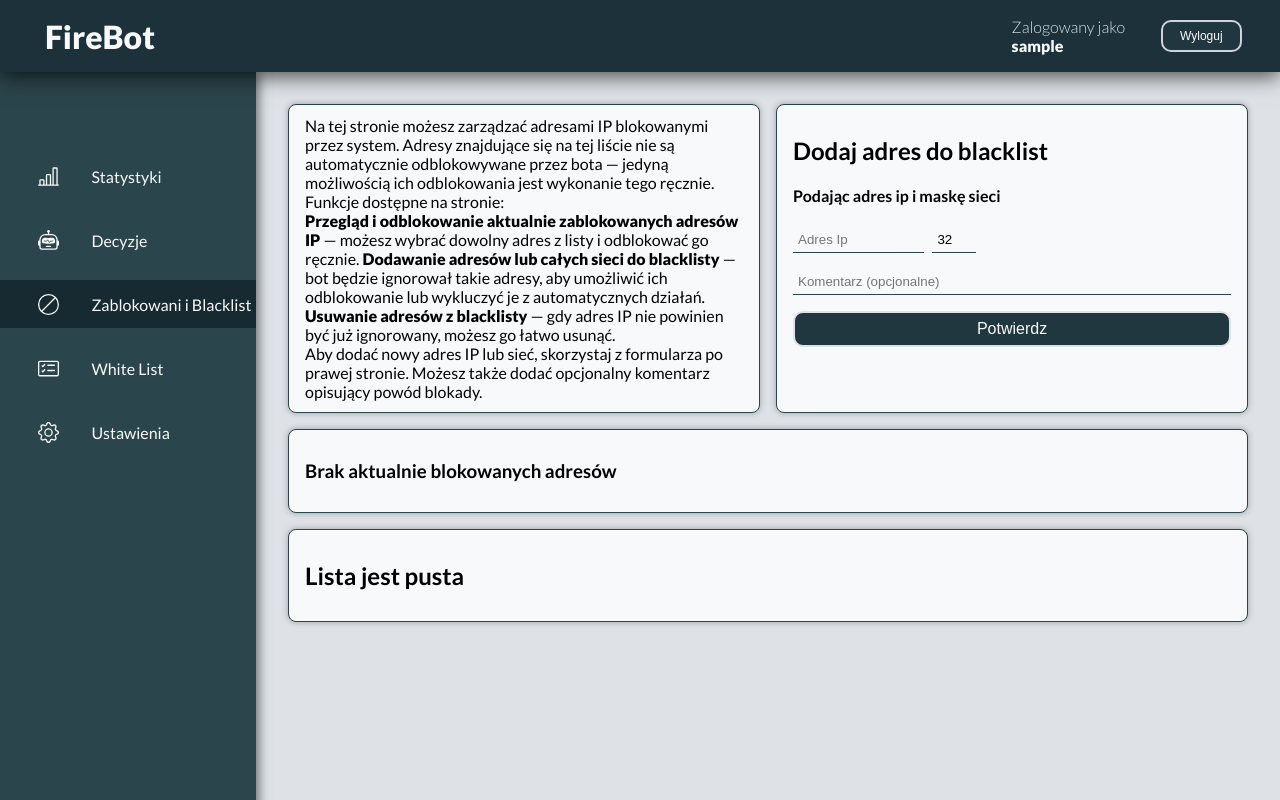
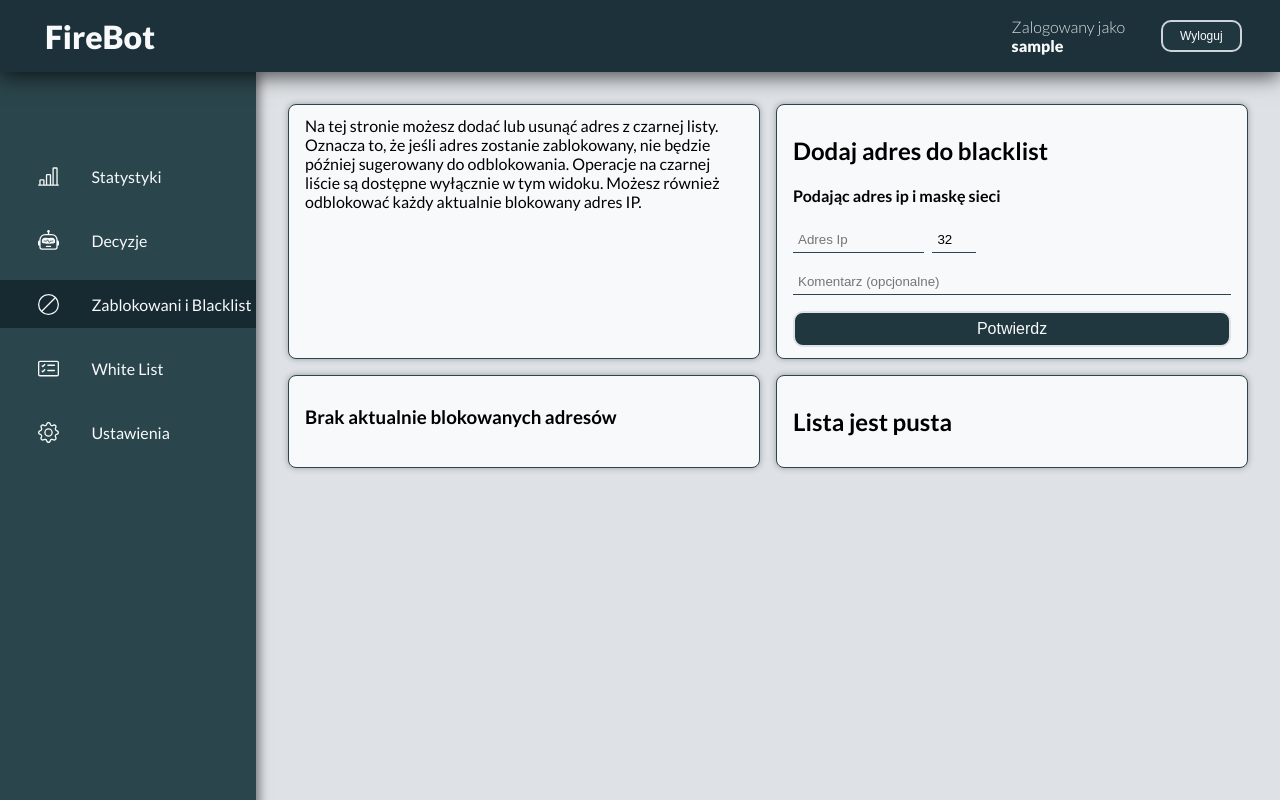
Before and after one commit to Konradiks/FireBot, a Django app: page /dashboard/blacklist/ in a window 1280 px wide. Run offline with Django 5.2, Linux system fonts and the light colour scheme; the visitor is signed in with stand-in values (Sample User, id 1); data that the repository does not hold is empty.

Commit message:
visual changes

```diff
--- a/templates/dashboard/blacklist.html
+++ b/templates/dashboard/blacklist.html
@@ -3,24 +3,7 @@
 {% block content %}
 <div class="row" style="">
     <div class="box">
-        <p>
-            Na tej stronie możesz zarządzać adresami IP blokowanymi przez system.
-            Adresy znajdujące się na tej liście nie są automatycznie odblokowywane przez bota —
-            jedyną możliwością ich odblokowania jest wykonanie tego ręcznie.
-        </p>
-
-        <p>
-            Funkcje dostępne na stronie:
-        </p>
-        <ul style="all: unset;">
-            <li style="all: unset;"><strong>Przegląd i odblokowanie aktualnie zablokowanych adresów IP</strong> — możesz wybrać dowolny adres z listy i odblokować go ręcznie.</li>
-            <li style="all: unset;"><strong>Dodawanie adresów lub całych sieci do blacklisty</strong> — bot będzie ignorował takie adresy, aby umożliwić ich odblokowanie lub wykluczyć je z automatycznych działań.</li>
-            <li style="all: unset;"><strong>Usuwanie adresów z blacklisty</strong> — gdy adres IP nie powinien być już ignorowany, możesz go łatwo usunąć.</li>
-        </ul>
-
-        <p>
-            Aby dodać nowy adres IP lub sieć, skorzystaj z formularza po prawej stronie. Możesz także dodać opcjonalny komentarz opisujący powód blokady.
-        </p>
+        <p> Na tej stronie możesz dodać lub usunąć adres z czarnej listy. Oznacza to, że jeśli adres zostanie zablokowany, nie będzie później sugerowany do odblokowania. Operacje na czarnej liście są dostępne wyłącznie w tym widoku. Możesz również odblokować każdy aktualnie blokowany adres IP. </p>
 
     </div>
 
@@ -38,7 +21,7 @@
         </form>
     </div>
 </div>
-
+<div class="row">
     <div class="box">
         {% if block_list %}
             <h2>Aktualnie blokowane adresy:</h2>
@@ -94,6 +77,7 @@
     <h2>Lista jest pusta</h2>
 {% endif %}
 </div>
+    </div>
 
 
 
--- a/templates/dashboard/mode.html
+++ b/templates/dashboard/mode.html
@@ -2,6 +2,11 @@
 
 {% block content %}
 
+    <div class="box">
+        <p> Na tej stronie, w trybie ręcznego wydawania komend, znajdują się dwie listy. </p>
+        <p> Pierwsza lista zawiera adresy sugerowane przez system do zablokowania, zgodnie z wcześniej zdefiniowanymi ustawieniami. Możesz zablokować wszystkie adresy przyciskiem „Zablokuj wszystkie” lub zaznaczyć wybrane pozycje, aby zablokować je pojedynczo. Po naciśnięciu przycisku zostanie wygenerowana komenda umożliwiająca dodanie reguły blokady do firewalla. Komendę można wkleić do konsoli po wcześniejszym uzupełnieniu klucza API. </p>
+        <p> Druga lista zawiera adresy przeznaczone do odblokowania, ponieważ czas ich blokady dobiegł końca. Komenda do odblokowania zostanie wygenerowana w taki sam sposób, jak w przypadku pierwszej listy. </p>
+    </div>
 
     {% if automated %}
         <div class="box" style="text-align:center; padding:20px;">
--- a/templates/dashboard/whitelist.html
+++ b/templates/dashboard/whitelist.html
@@ -3,8 +3,7 @@
 {% block content %}
 <div class="row" style="">
     <div class="box">
-        <p>Na tej stronie znajdują się adresy IP, które są wykluczone z automatycznego blokowania przez bota.
-Możesz tutaj dodawać adresy, które mają być na stałe odblokowane, aby bot ich nigdy nie blokował.</p>
+        <p> Na tej stronie znajdują się adresy IP wykluczone z automatycznego blokowania przez bota. Możesz tutaj dodawać adresy, które mają pozostać na stałe odblokowane, aby bot nigdy ich nie zablokował. </p>
     </div>
 
     <div class="box">
```
